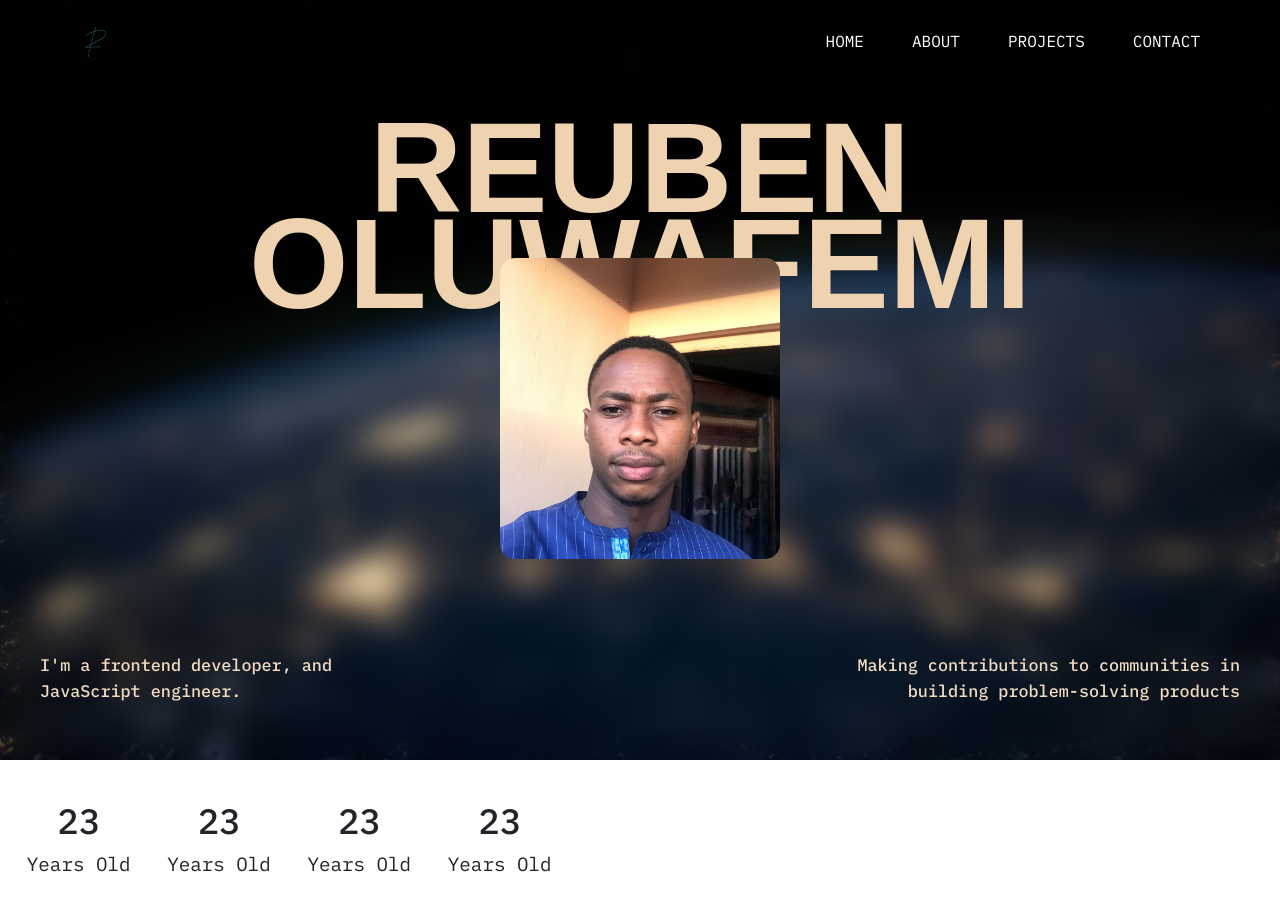
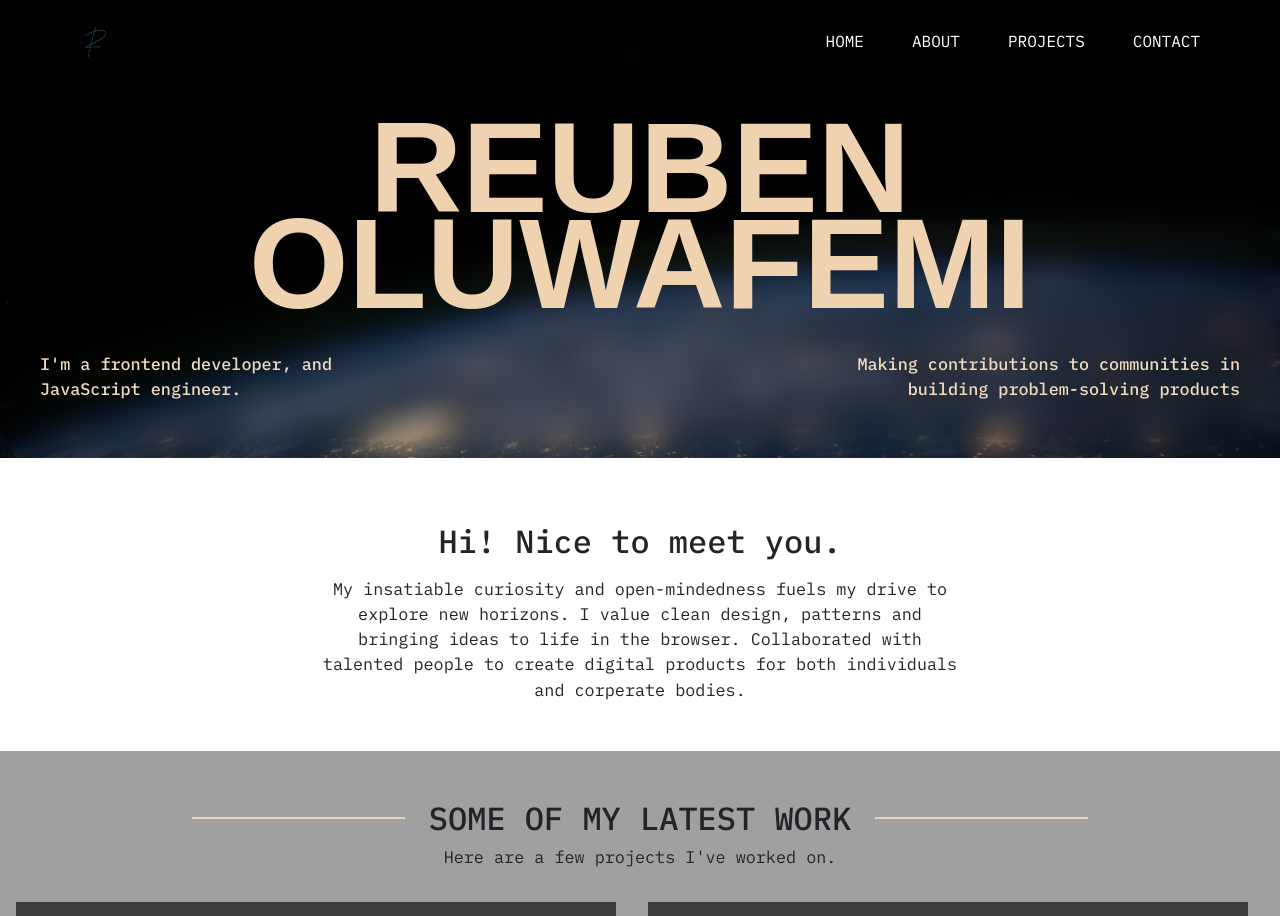
Before and after one commit to Rubylenshy/portfolio, a Vue app: page / in a window 1280 px wide. Shown: the top 916 px of the page. Built offline with nearby package versions, Linux system fonts and the light colour scheme; a web font is replaced by a local one.

Commit message:
more text changes on homepage

```diff
--- a/src/assets/css/style.css
+++ b/src/assets/css/style.css
@@ -19,6 +19,9 @@
 .max-screen-size{
     max-width: 1440px;
     margin: 0 auto;
+}
+.text-justify{
+    text-align: justify;
 }
 
 ul{
@@ -191,6 +194,8 @@ p{
 
 
 /* Home */
+.home-page{
+
     .home-hero{
         background: url(../images/bg-hero-section.jpg) no-repeat;
         background-size: cover;
@@ -227,7 +232,7 @@ p{
                     font-weight: 800;
                     letter-spacing: -0.05rem;
                     line-height: 1;
-                background-image: linear-gradient(to right, #f7d5ac, #feb49f, #ff9a7e );
+                    background-image: linear-gradient(to right, #fbc787, #f6c8ba, #ffbaa7);
                     background-clip: text;
                     -webkit-text-fill-color: transparent;
                 }
@@ -239,6 +244,14 @@ p{
                 width: 100%;
                 border-radius: 15px;
                 object-fit: contain;
+            }
+        }
+    }
+
+    .intro-text-section{
+        p{
+            max-width: 650px;
+            margin: auto;
         }
     }
 }
@@ -275,6 +288,18 @@ p{
 /* Projects */
 .projects {
     background-color: #a1a0a0;
+
+    .header{
+        max-width: 70%;
+        display: flex;
+        align-items: center;
+
+        .before, .after{
+            width: 45%;
+            height: 2px;
+            background-color: #efd3b1;
+        }
+    }
 }
 
 /* Footer */
@@ -370,6 +395,13 @@ p{
 
     }
 
+    .projects{
+        .header{
+            max-width: unset;
+            justify-content: center;
+        }
+    }
+
     .project-listing{
         .project-image{
             height: 250px !important;
--- a/src/components/project-listing.vue
+++ b/src/components/project-listing.vue
@@ -27,7 +27,7 @@ export default {
 </script>
 
 <template>
-    <div class="project-listing d-flex flex-column flex-md-row justify-content-md-center">
+    <div class="project-listing d-flex flex-column justify-content-md-center">
         <div class="project-info d-flex flex-column order-1 order-md-0 p-3">
             <div class="d-flex flex-column flex-md-row justify-content-between gap-3">
                 <div class="section-header">
@@ -53,6 +53,6 @@ export default {
             </div>
         </div>
 
-        <div :style="backgroundImageStyle" class="project-image order-0 order-md-1"></div>
+        <div :style="backgroundImageStyle" class="project-image"></div>
     </div>
 </template>
--- a/src/pages/about.vue
+++ b/src/pages/about.vue
@@ -1,7 +1,26 @@
 <template>
     <NavBar />
 
-    <div class="about-section"></div>
+    <section class="about-me p-3 my-4">
+        <div class="info-grid d-grid">
+            <div class="grid-item">
+                <h2>23</h2>
+                <span>Years Old</span>
+            </div>
+            <div class="grid-item">
+                <h2>23</h2>
+                <span>Years Old</span>
+            </div>
+            <div class="grid-item">
+                <h2>23</h2>
+                <span>Years Old</span>
+            </div>
+            <div class="grid-item">
+                <h2>23</h2>
+                <span>Years Old</span>
+            </div>
+        </div>
+    </section>
 
     <FooterComp />
 </template>
--- a/src/pages/home.vue
+++ b/src/pages/home.vue
@@ -94,53 +94,43 @@
                         <div id="hero-header" class="home-hero-header home-header text-center fw-black" v-html="headerName"></div>
 
                         <div class="home-headshot p-3">
-                            <img class="d-flex mx-auto" src="../assets/images/headshot.jpg" alt="Reuben Oluwafemi" />
+                            <img class="d-flex d-md-none mx-auto" src="../assets/images/headshot.jpg" alt="Reuben Oluwafemi" />
                             <div class="d-none d-md-flex flex-column flex-md-row justify-content-between p-4">
                                 <p>I'm a frontend developer, and JavaScript engineer.</p>
                                 <p>Making contributions to communities in building problem-solving products</p>
                             </div>
                             <div class="d-block d-md-none pt-3">
-                                <p class="small-screen-header">I'm a frontend developer, and JavaScript engineer.</p>
+                                <p class="small-screen-header text-center">I'm a frontend developer, and JavaScript engineer.</p>
                                 <ul class="skillsets d-flex gap-3 mb-3 text-muted overflow-scroll">
                                     <li v-for="skill in skillsets" :key="skill.name" class="d-flex align-items-center gap-2">
                                         <i class="fa-brands fs-5" :class="[skill.icon]"></i>
                                         <span>{{ skill.name }}</span>
                                     </li>
                                 </ul>
-                                <p>My insatiable curiosity and open-mindedness drive me to continually explore new horizons.
-                                Currently, I'm eager to apply my diverse skill set to the field of Finance Analysis and Statistics.</p>
                             </div>
                         </div>
                     </div>
                 </div>
             </section>
+
+            <section class="intro-text-section py-5 px-3">
+                <div class="text-center">
+                    <h2 class="my-3">Hi! Nice to meet you.</h2>
+                    <p class="">My insatiable curiosity and open-mindedness fuels my drive to explore new horizons. I value clean design, patterns and bringing ideas to life in the browser.
+                        Collaborated with talented people to create digital products for both individuals and corperate bodies. </p>
                 </div>
+            </section>
         </div>
 
-    <section class="about-me p-3 my-4">
-        <div class="info-grid d-grid">
-            <div class="grid-item">
-                <h2>23</h2>
-                <span>Years Old</span>
+        <section class="projects py-5">
+            <div class="header m-auto">
+                <span class="d-none d-md-flex before"></span><h2 class="text-nowrap my-0 mx-4">SOME OF MY LATEST WORK</h2><span class="d-none d-md-flex after"></span>
             </div>
-            <div class="grid-item">
-                <h2>23</h2>
-                <span>Years Old</span>
-            </div>
-            <div class="grid-item">
-                <h2>23</h2>
-                <span>Years Old</span>
-            </div>
-            <div class="grid-item">
-                <h2>23</h2>
-                <span>Years Old</span>
-            </div>
-        </div>
-    </section>
-
-    <section class="projects py-5">
+            <p class="text-center my-2">Here are a few projects I've worked on.</p>
+            <div class="projects-container d-flex flex-column flex-md-row overflow-hidden">
                 <div v-for="project in projects" :key="project.title" class="project-items mx-3 my-4">
                     <project-listing :project="project" />
+                </div>
             </div>
         </section>
 
@@ -154,4 +144,6 @@
         </section>
 
         <footer-comp />
+    </div>
+
 </template>
```
Lines whose indentation alone changed are shown as unchanged.
